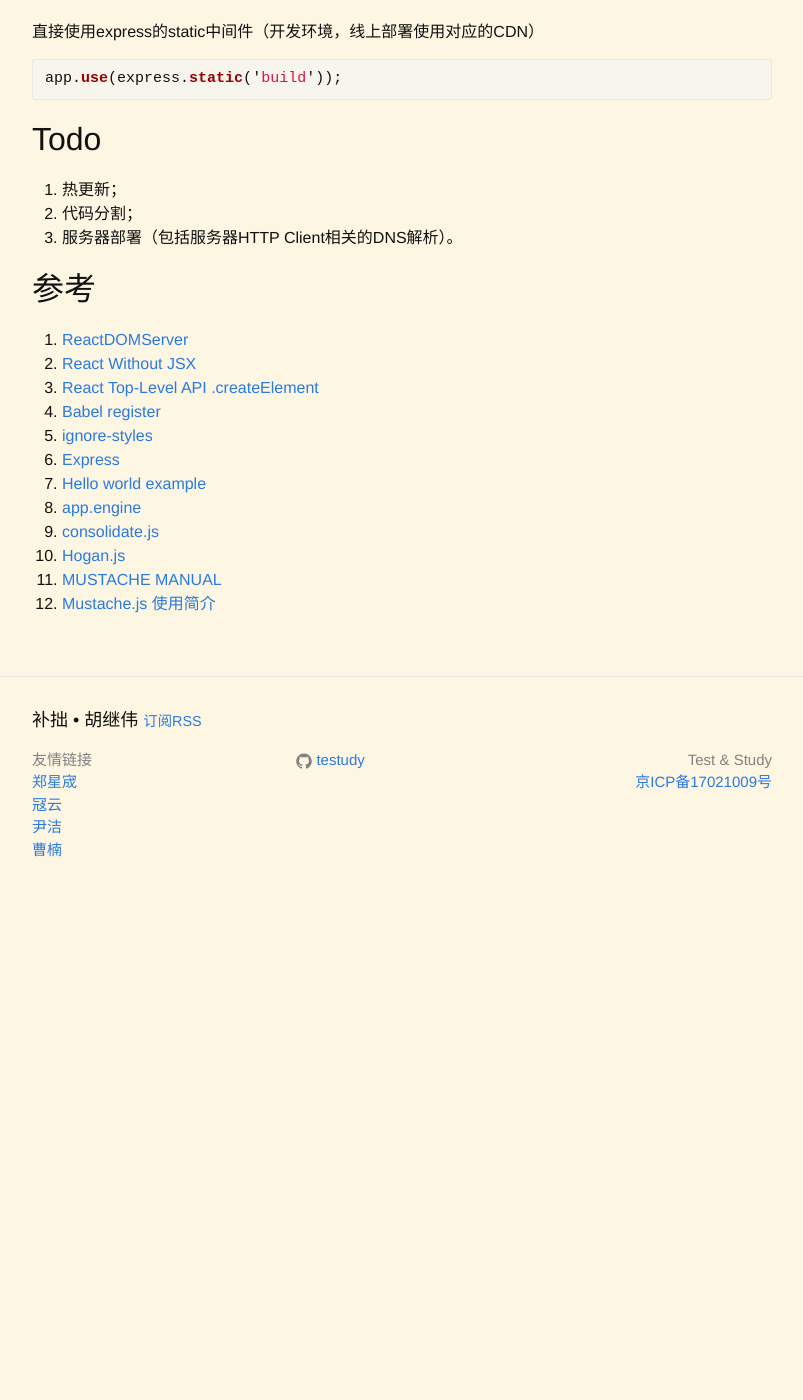
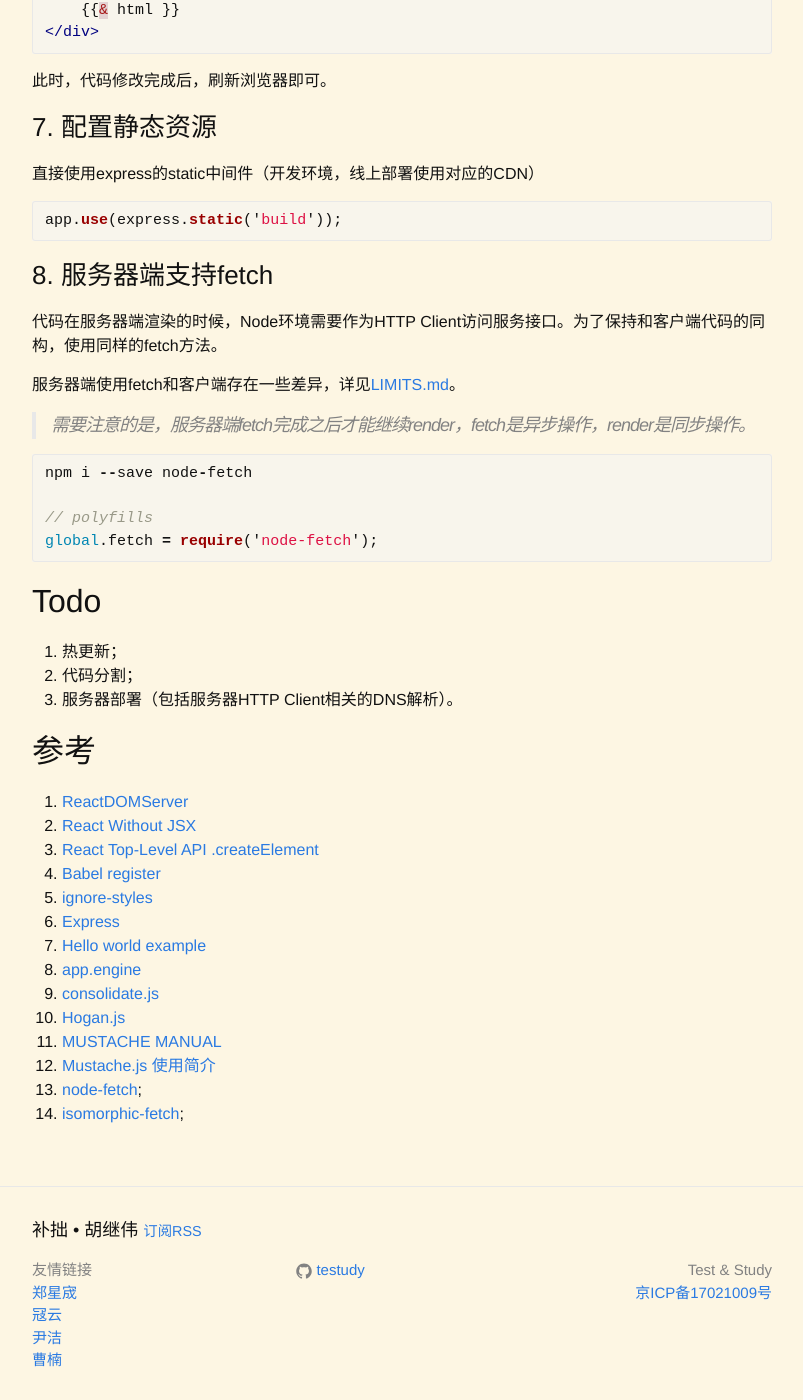
Before and after one commit to testudy/testudy.github.io, a Jekyll site: the page built from tech/_posts/2017-09-22-react-server-render.md, in a window 1280 px wide and 1400 px high, scrolled down 2724 px. Shown: the whole window, without its empty margins (238-1041 px from the left). Built offline with Jekyll 4.4.1, drawn with Linux system fonts in a browser that asks for light colours; comment, search, counter and statistics services are not loaded; before the commit the page ends 3645 px from its top, so only the background shows below that; some of the changed text lies outside the part shown.

Commit message:
添加服务器端渲染代码

````diff
--- a/tech/_posts/2017-09-22-react-server-render.md
+++ b/tech/_posts/2017-09-22-react-server-render.md
@@ -73,6 +73,9 @@ NODE_ENV=development node index.js
 ### 4. 忽略组件中的CSS和图片等非JS资源引用
 为了便于维护，一般将组件相关的CSS就近引用，但这部分代码对Node来说是无效代码，将其在上述的预处理过程中忽略。
 
+> #### 注意
+> 此时，忽略后的图片引用如`import logo from './logo.svg';`时，`logo`的值为`{}`。需要继续优化服务器端静态资源的处理（限制静态资源的使用方式也是个好办法，或者写个对应CDN的钩子）
+
 ```javascript
 npm i --save ignore-styles
 
@@ -115,6 +118,20 @@ res.render('index.html', { html: html, data: JSON.stringify(data) });
 app.use(express.static('build'));
 ```
 
+### 8. 服务器端支持fetch
+代码在服务器端渲染的时候，Node环境需要作为HTTP Client访问服务接口。为了保持和客户端代码的同构，使用同样的fetch方法。
+
+服务器端使用fetch和客户端存在一些差异，详见[LIMITS.md](https://github.com/bitinn/node-fetch/blob/master/LIMITS.md)。
+
+> 需要注意的是，服务器端fetch完成之后才能继续render，fetch是异步操作，render是同步操作。
+
+```javascript
+npm i --save node-fetch
+
+// polyfills
+global.fetch = require('node-fetch');
+```
+
 ## Todo
 1. 热更新；
 2. 代码分割；
@@ -133,3 +150,5 @@ app.use(express.static('build'));
 10. [Hogan.js](http://twitter.github.io/hogan.js/)
 11. [MUSTACHE MANUAL](http://mustache.github.io/mustache.5.html)
 12. [Mustache.js 使用简介](http://gzool.com/js/2014/09/09/js-mustachejs-usage/)
+13. [node-fetch](https://github.com/bitinn/node-fetch);
+14. [isomorphic-fetch](https://github.com/matthew-andrews/isomorphic-fetch);
````
